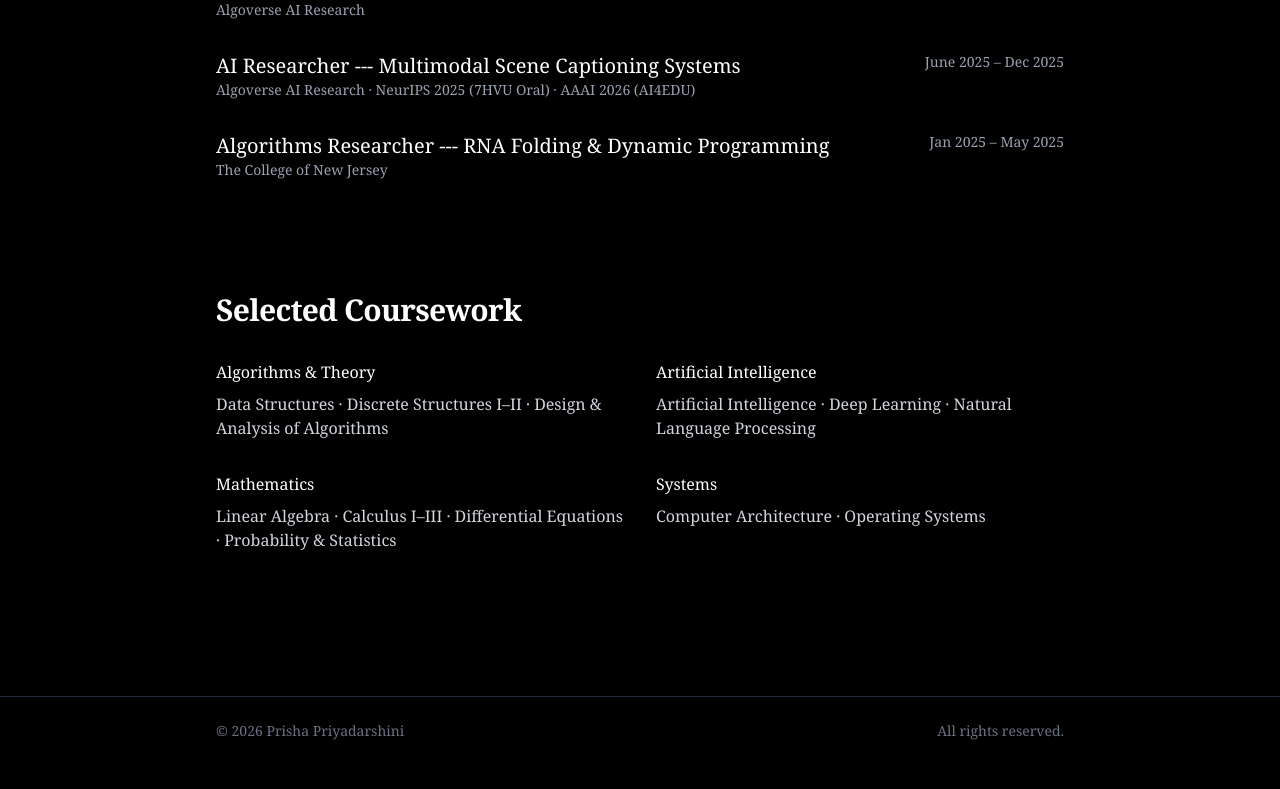
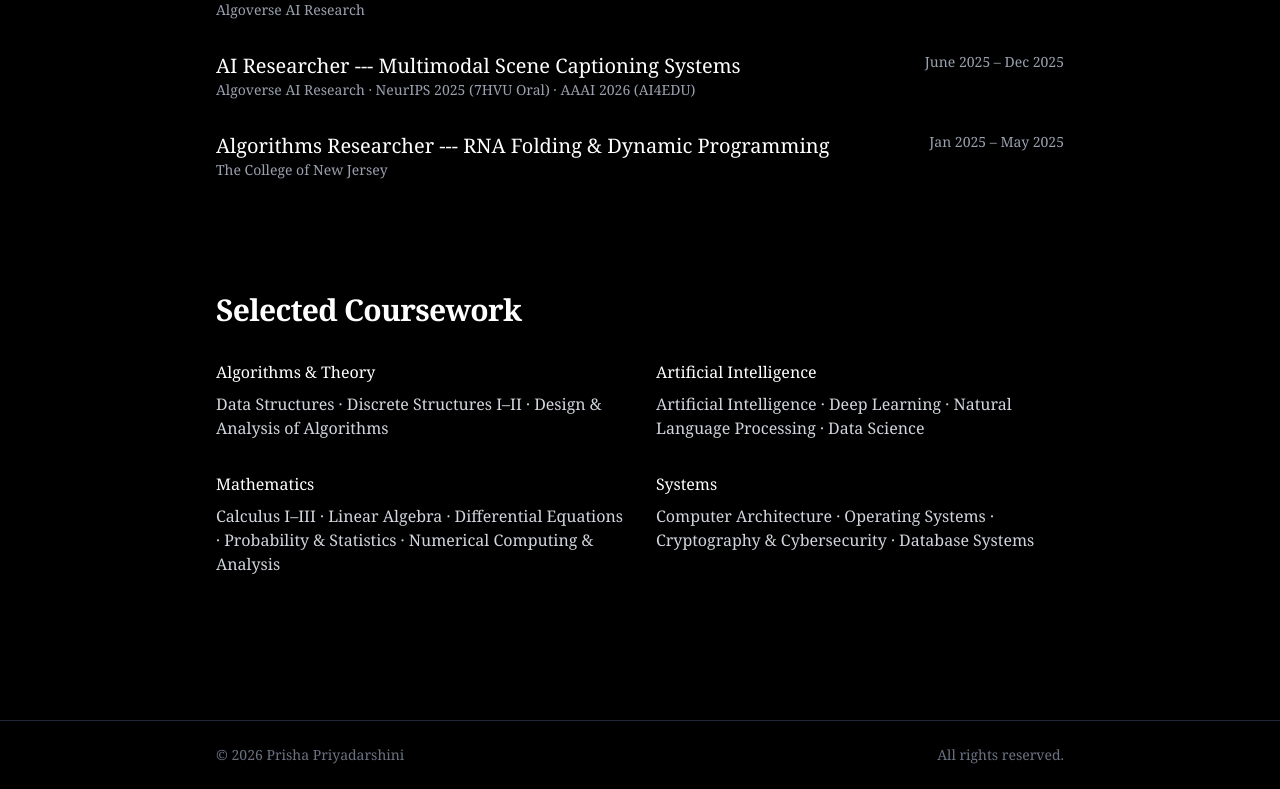
Before and after one commit to priyadp1/Website, a Next.js app in the folder prisha-portfolio/: page / in a window 1280 px wide. Shown: the part 1010-1799 px from the top of the page. Before the commit the page ends 1775 px from the top, so only its background shows below. Built offline with nearby package versions, Linux system fonts and the light colour scheme.

Commit message:
Updated classes

```diff
--- a/prisha-portfolio/src/app/page.tsx
+++ b/prisha-portfolio/src/app/page.tsx
@@ -146,28 +146,28 @@ export default function Home() {
             <h3 className="text-white font-medium mb-2">
               Algorithms & Theory
             </h3>
-            <p>Data Structures · Discrete Structures I–II · Design & Analysis of Algorithms</p>
+            <p>Data Structures · Discrete Structures I–II · Design & Analysis of Algorithms </p>
           </div>
 
           <div>
             <h3 className="text-white font-medium mb-2">
               Artificial Intelligence
             </h3>
-            <p>Artificial Intelligence · Deep Learning · Natural Language Processing</p>
+            <p>Artificial Intelligence · Deep Learning · Natural Language Processing · Data Science </p>
           </div>
 
           <div>
             <h3 className="text-white font-medium mb-2">
               Mathematics
             </h3>
-            <p>Linear Algebra · Calculus I–III · Differential Equations · Probability & Statistics</p>
+            <p>Calculus I–III · Linear Algebra · Differential Equations · Probability & Statistics · Numerical Computing & Analysis </p>
           </div>
 
           <div>
             <h3 className="text-white font-medium mb-2">
               Systems
             </h3>
-            <p>Computer Architecture · Operating Systems</p>
+            <p>Computer Architecture · Operating Systems · Cryptography & Cybersecurity · Database Systems </p>
           </div>
 
         </div>
```
